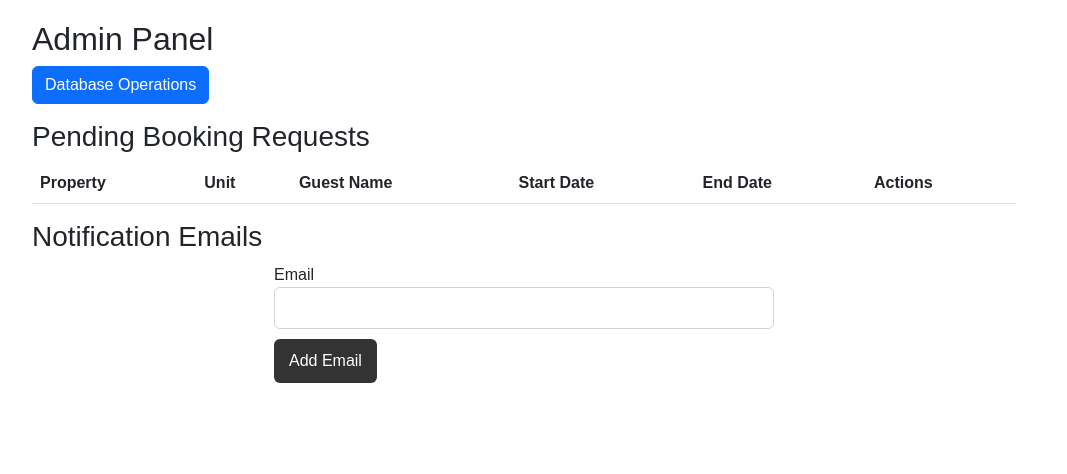
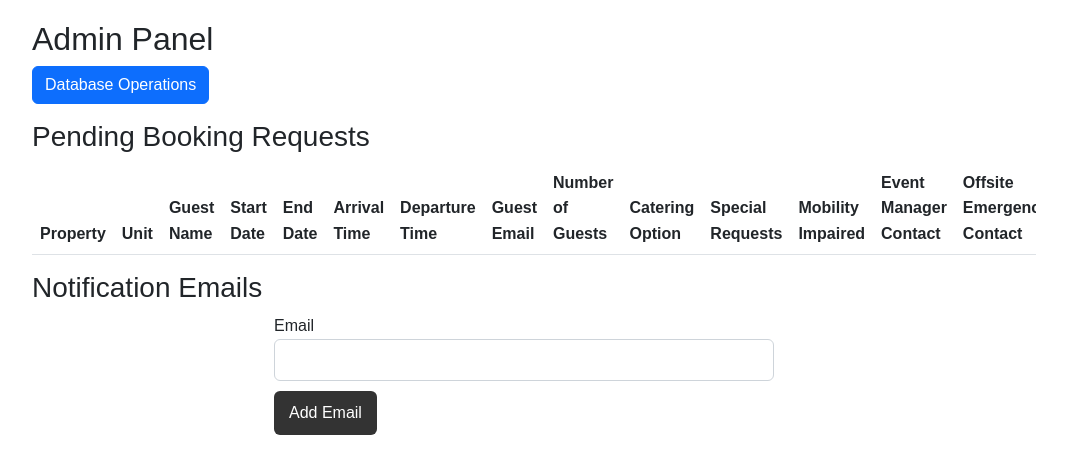
Before and after one commit to ehumpierres/MFR, a Flask app: page /admin in a window 1280 px wide. Shown: the part 146-620 px from the top of the page, without its empty margins (116-1183 px from the left). Run offline with Flask 3, Linux system fonts and the light colour scheme; a user stored in the database is signed in; data that the repository does not hold is empty.

```diff
--- a/main.py
+++ b/main.py
@@ -182,7 +182,7 @@ def book():
 @login_required
 @admin_required
 def admin():
-    pending_bookings = Booking.query.filter_by(status='pending').all()
+    pending_bookings = Booking.query.filter_by(status='pending').join(Unit).join(Property).all()
     email_form = NotificationEmailForm()
     notification_emails = NotificationEmail.query.all()
     return render_template('admin.html', bookings=pending_bookings, email_form=email_form, notification_emails=notification_emails)
--- a/templates/admin.html
+++ b/templates/admin.html
@@ -16,6 +16,18 @@
                 <th>Guest Name</th>
                 <th>Start Date</th>
                 <th>End Date</th>
+                <th>Arrival Time</th>
+                <th>Departure Time</th>
+                <th>Guest Email</th>
+                <th>Number of Guests</th>
+                <th>Catering Option</th>
+                <th>Special Requests</th>
+                <th>Mobility Impaired</th>
+                <th>Event Manager Contact</th>
+                <th>Offsite Emergency Contact</th>
+                <th>Mitchell Sponsor</th>
+                <th>Exclusive Use</th>
+                <th>Organization Status</th>
                 <th>Actions</th>
             </tr>
         </thead>
@@ -27,6 +39,18 @@
                     <td>{{ booking.guest_name }}</td>
                     <td>{{ booking.start_date }}</td>
                     <td>{{ booking.end_date }}</td>
+                    <td>{{ booking.arrival_time }}</td>
+                    <td>{{ booking.departure_time }}</td>
+                    <td>{{ booking.guest_email }}</td>
+                    <td>{{ booking.num_guests }}</td>
+                    <td>{{ booking.catering_option }}</td>
+                    <td>{{ booking.special_requests }}</td>
+                    <td>{{ 'Yes' if booking.mobility_impaired else 'No' }}</td>
+                    <td>{{ booking.event_manager_contact }}</td>
+                    <td>{{ booking.offsite_emergency_contact }}</td>
+                    <td>{{ booking.mitchell_sponsor }}</td>
+                    <td>{{ booking.exclusive_use }}</td>
+                    <td>{{ booking.organization_status }}</td>
                     <td>
                         <a href="#" onclick="approveBooking({{ booking.id }}); return false;" class="btn btn-success btn-sm">Approve</a>
                         <a href="{{ url_for('reject_booking', booking_id=booking.id) }}" class="btn btn-danger btn-sm">Reject</a>
```
